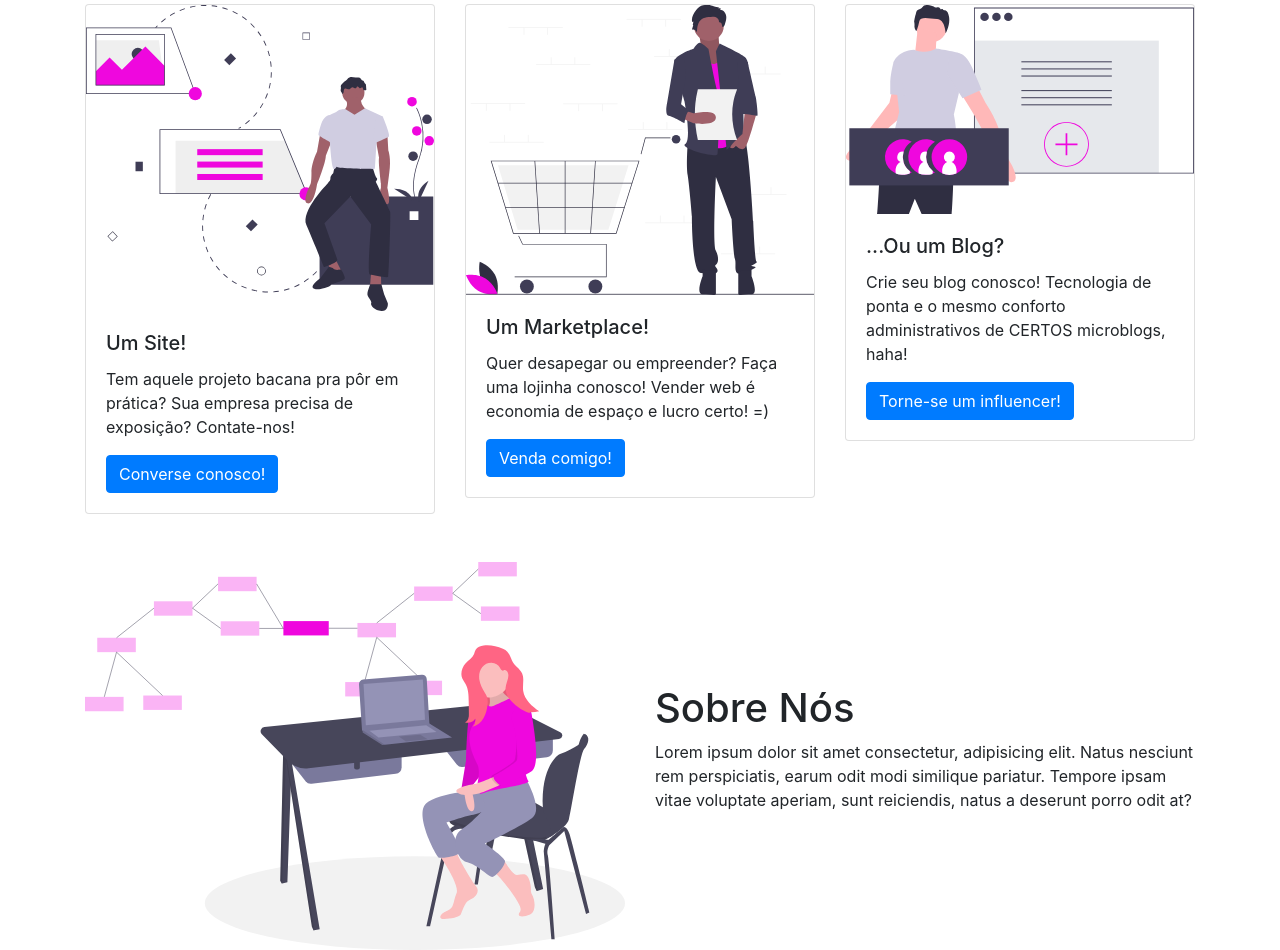
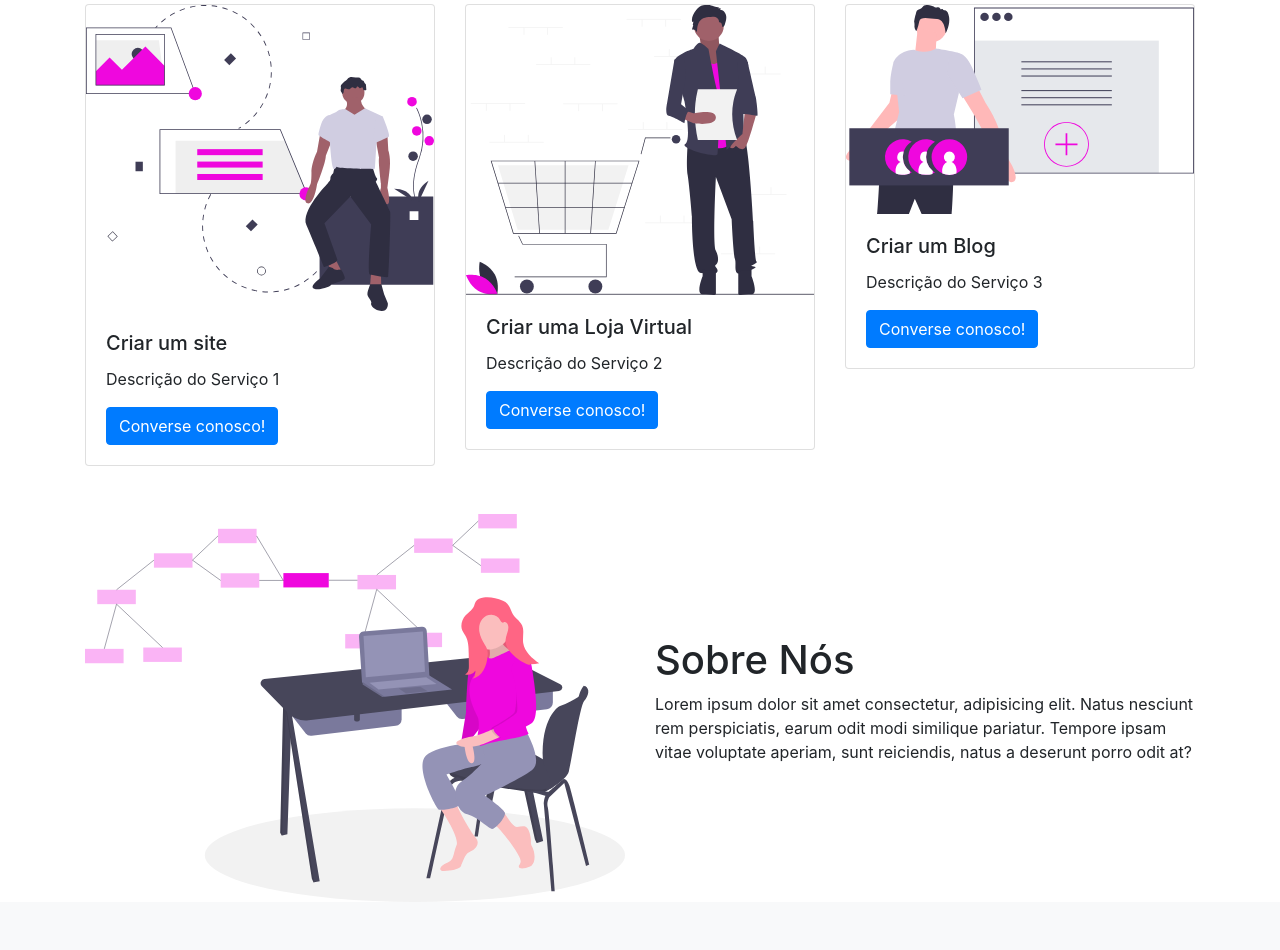
Before and after one commit to gutscosta/agencia-23, a PHP site: page / in a window 1280 px wide. Shown: the part 406-1356 px from the top of the page. After the commit the page ends 1298 px from the top, so only its background shows below. Run offline with PHP 8.4, Linux system fonts and the light colour scheme.

Commit message:
de html a php, terça 03/12

```diff
--- a/index.html
+++ b/index.php
@@ -1,3 +1,18 @@
+
+<?php
+
+$servicos = [
+  ["imagem"=>"images/site.svg","titulo"=>"Criar um site","descrição"=>"Descrição do Serviço 1"],
+
+  ["imagem"=>"images/mktplace.svg","titulo"=>"Criar uma Loja Virtual","descrição"=>"Descrição do Serviço 2"],
+
+  ["imagem"=>"images/blog.svg","titulo"=>"Criar um Blog","descrição"=>"Descrição do Serviço 3"]
+
+];
+
+?>
+
+
 <html lang="en">
 
 <head>
@@ -38,36 +53,21 @@
     </section>
     <section id="servico" class="container mt-5">
       <div class=row>
+
+      <?php foreach($servicos as $servico){ ?>
         <div class="col-4">
           <div class="card">
-            <img src="images/site.svg" class="card-img-top" alt="...">
+            <img src="<?php echo $servico["imagem"]; ?>" class="card-img-top" alt="...">
             <div class="card-body">
-              <h5 class="card-title">Um Site!</h5>
-              <p class="card-text">Tem aquele projeto bacana pra pôr em prática? Sua empresa precisa de exposição? Contate-nos!</p>
+              <h5 class="card-title">
+              <?php echo $servico["titulo"]; ?>
+              </h5>
+              <p class="card-text"><?php echo $servico["descrição"]; ?></p>
               <a href="#" class="btn btn-primary">Converse conosco!</a>
             </div>
           </div>
         </div>
-        <div class="col-4">
-          <div class="card">
-            <img src="images/mktplace.svg" class="card-img-top" alt="...">
-            <div class="card-body">
-              <h5 class="card-title">Um Marketplace!</h5>
-              <p class="card-text">Quer desapegar ou empreender? Faça uma lojinha conosco! Vender web é economia de espaço e lucro certo! =)</p>
-              <a href="#" class="btn btn-primary">Venda comigo!</a>
-            </div>
-          </div>
-        </div>
-        <div class="col-4">
-          <div class="card">
-            <img src="images/blog.svg" class="card-img-top" alt="...">
-            <div class="card-body">
-              <h5 class="card-title">...Ou um Blog?</h5>
-              <p class="card-text">Crie seu blog conosco! Tecnologia de ponta e o mesmo conforto administrativos de CERTOS microblogs, haha!</p>
-              <a href="#" class="btn btn-primary">Torne-se um influencer!</a>
-            </div>
-          </div>
-        </div>
+        <?php } ?>
       </div>
       </div>
 
```
